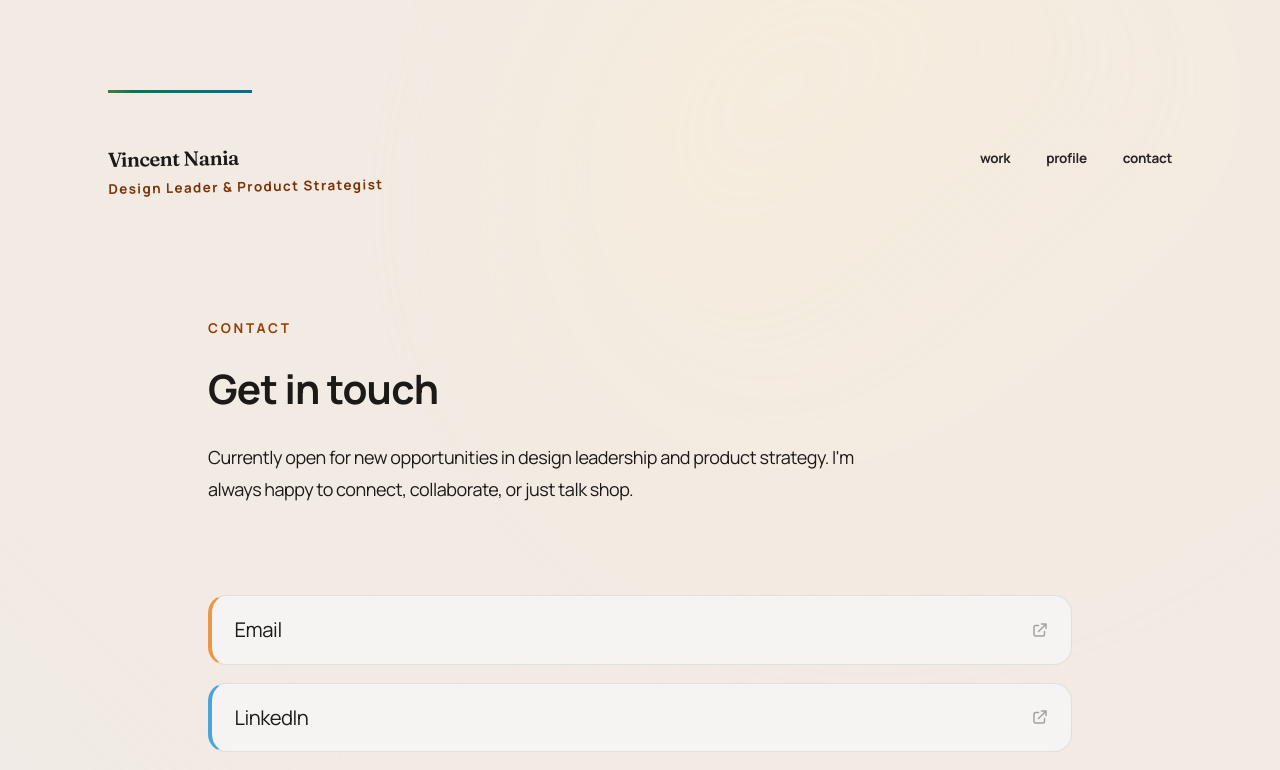
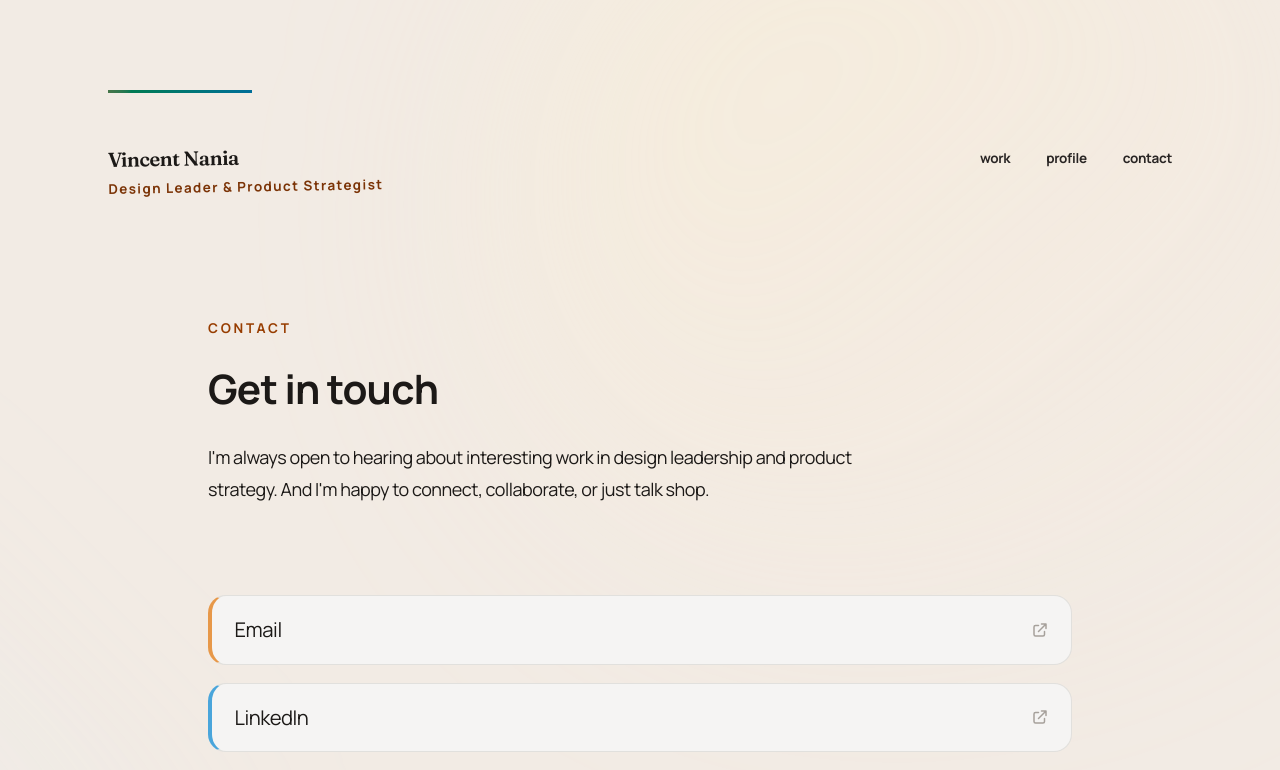
Before and after one commit to vsnania/nania.design, a Next.js app: page /contact in a window 1280 px wide. Shown: the top 770 px of the page. Built offline with nearby package versions, Linux system fonts and the light colour scheme.

Commit message:
Soften Contact copy to evergreen framing (no active-search signal)
Co-Authored-By: Claude Opus 4.8 <noreply@anthropic.com>

```diff
--- a/app/contact/page.js
+++ b/app/contact/page.js
@@ -1,6 +1,6 @@
 export const metadata = {
   title: 'Get in touch // Vincent Nania',
-  description: 'Get in touch for design leadership and product strategy opportunities.',
+  description: 'Get in touch with Vincent Nania about design leadership and product strategy.',
 };
 
 export default function ContactPage() {
@@ -15,8 +15,7 @@ export default function ContactPage() {
           Get in touch
         </h1>
         <p className="text-base font-normal leading-relaxed text-stone-600/90 max-w-xl">
-          Currently open for new opportunities in design leadership and product strategy.
-          I'm always happy to connect, collaborate, or just talk shop.
+          I'm always open to hearing about interesting work in design leadership and product strategy. And I'm happy to connect, collaborate, or just talk shop.
         </p>
       </header>
 
```
